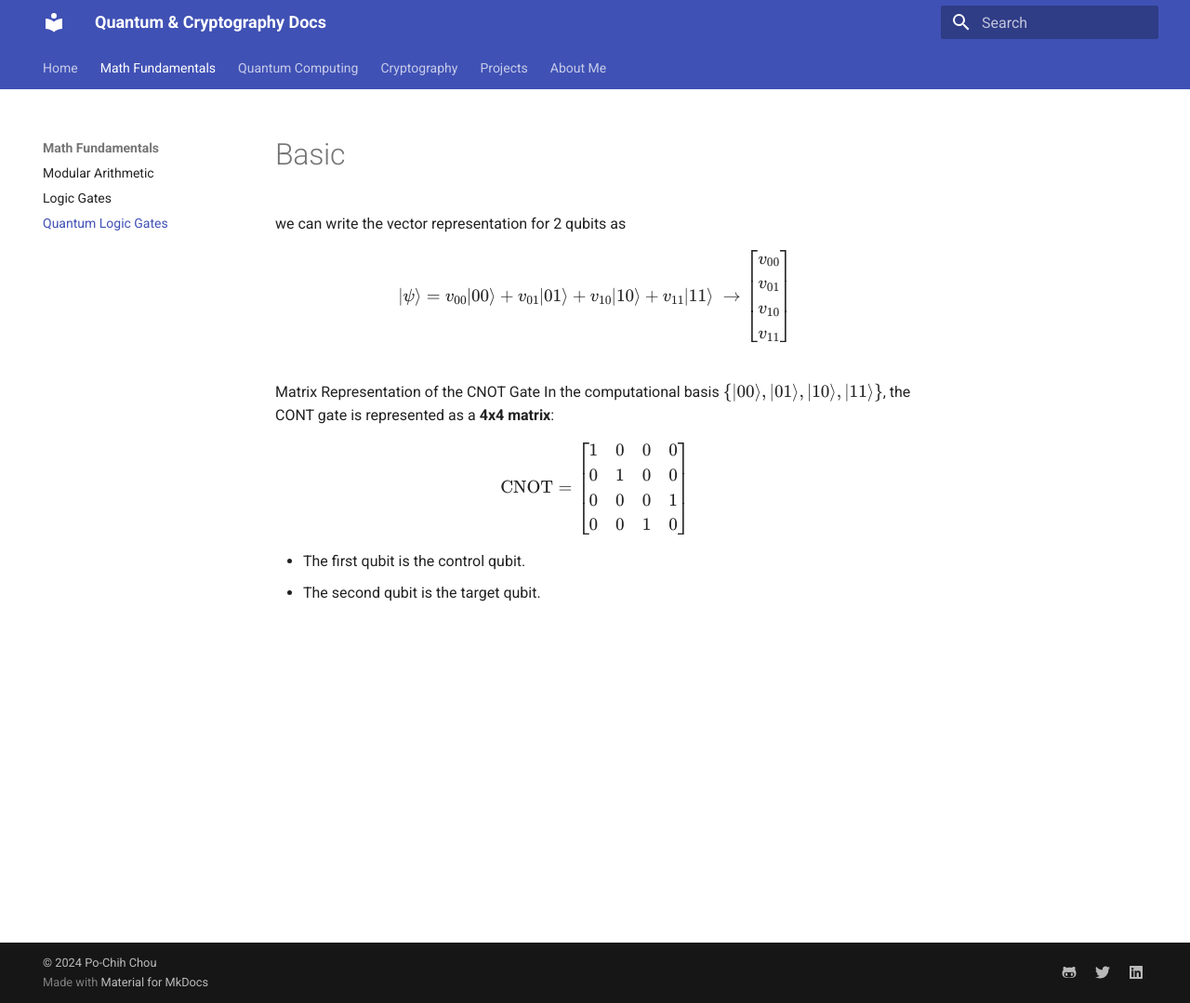
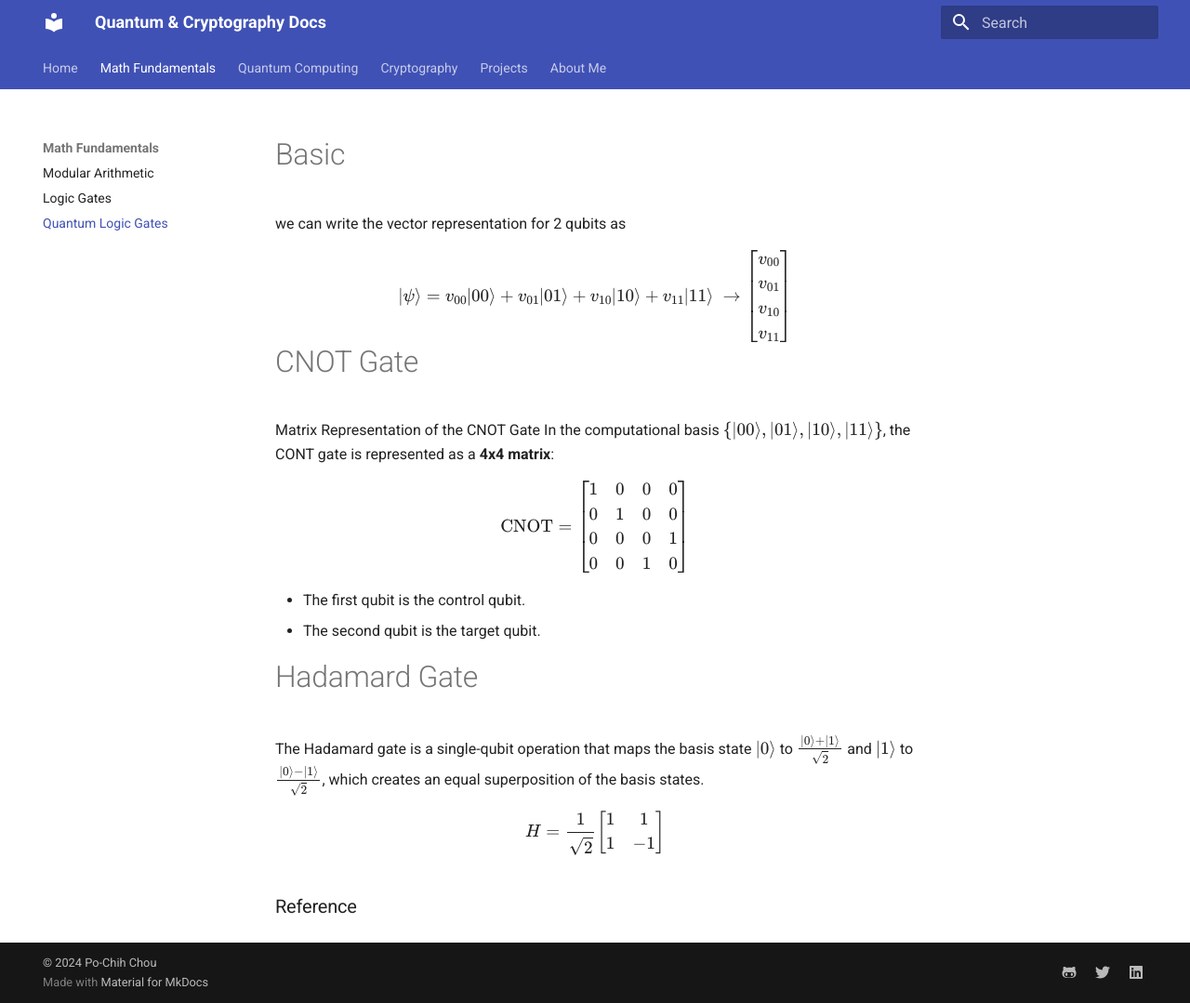
Before and after one commit to pcchouCR97/Understanding-Cryptography-by-Christof-Paar, an MkDocs documentation site: the page built from docs/Math_Fundamentals/Quantum_logic_gates.md, in a window 1280 px wide and 1079 px high. Shown: the whole window at 93% size. Built offline with MkDocs 1.6.1 and Material for MkDocs 9.7.7, drawn with Linux system fonts in a browser that asks for light colours; formulas are drawn with MathJax 3.

Commit message:
basic.md_121824_2

```diff
--- a/docs/Math_Fundamentals/Quantum_logic_gates.md
+++ b/docs/Math_Fundamentals/Quantum_logic_gates.md
@@ -12,7 +12,7 @@ v_{11} \\
 \end{bmatrix}
 $$
 
-#
+# CNOT Gate
 
 Matrix Representation of the CNOT Gate
 In the computational basis $\{\lvert 00 \rangle,\lvert 01 \rangle, \lvert 10 \rangle, \lvert 11 \rangle\}$, the CONT gate is represented as a **4x4 matrix**:
@@ -29,3 +29,20 @@ $$
 
 - The first qubit is the control qubit.
 - The second qubit is the target qubit.
+
+# Hadamard Gate
+
+The Hadamard gate is a single-qubit operation that maps the basis state $\lvert 0 \rangle$ to $\frac{\lvert 0 \rangle + \lvert 1 \rangle}{\sqrt{2}}$ and $\lvert 1 \rangle$ to $\frac{\lvert 0 \rangle - \lvert 1 \rangle}{\sqrt{2}}$, which creates an equal superposition of the basis states.
+
+$$
+H = \frac{1}{\sqrt{2}}
+\begin{bmatrix}
+1 & 1  \\
+1 & -1  \\
+\end{bmatrix}
+$$
+
+
+#
+
+### Reference
```
Also changed, not shown: docs/index.md (+1 -1 lines).
